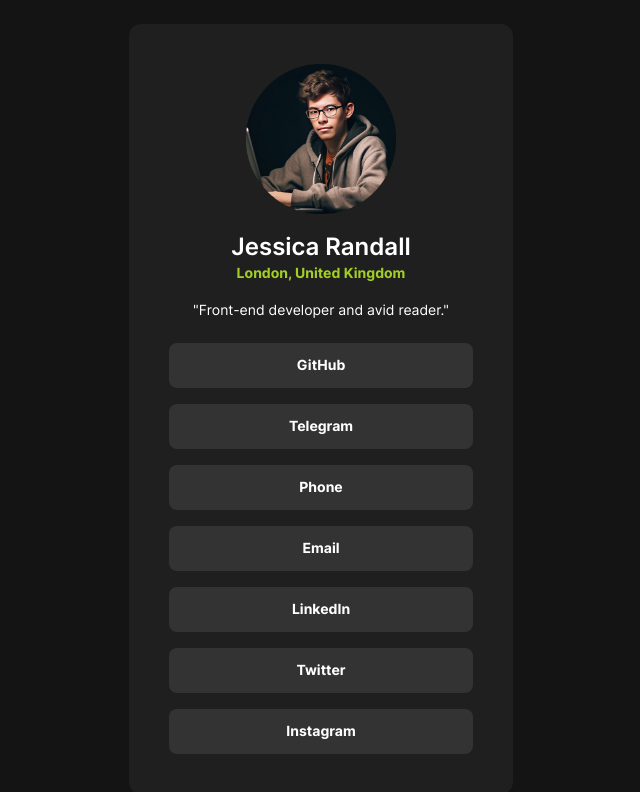
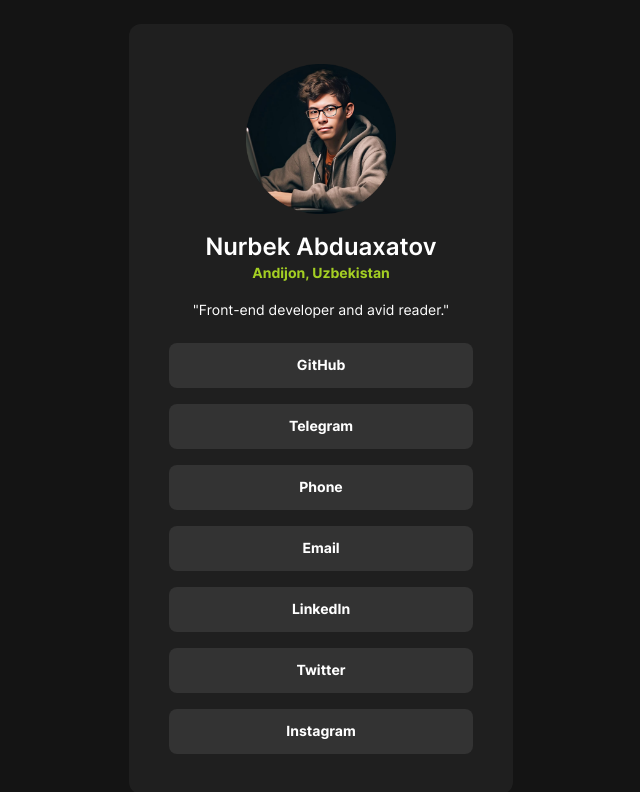
Before and after one commit to nurbek2107/social-links-profile, a plain HTML site: page index.html in a window 1280 px wide. Shown: the whole page, without its empty margins (319-959 px from the left). Drawn offline with Linux system fonts and the light colour scheme.

Commit message:
Update index.html

```diff
--- a/index.html
+++ b/index.html
@@ -17,8 +17,8 @@
                     <img width="150px" src="public/img/png/photo_2024-05-01_08-43-50-fotor-2024050191519.png" alt="img">
                 </div>
                 <div class="card2">
-                    <h1>Jessica Randall</h1>
-                    <p>London, United Kingdom</p>
+                    <h1>Nurbek Abduaxatov</h1>
+                    <p>Andijon, Uzbekistan</p>
                 </div>
                 <div class="card3">
                     <p>"Front-end developer and avid reader."</p>
```
